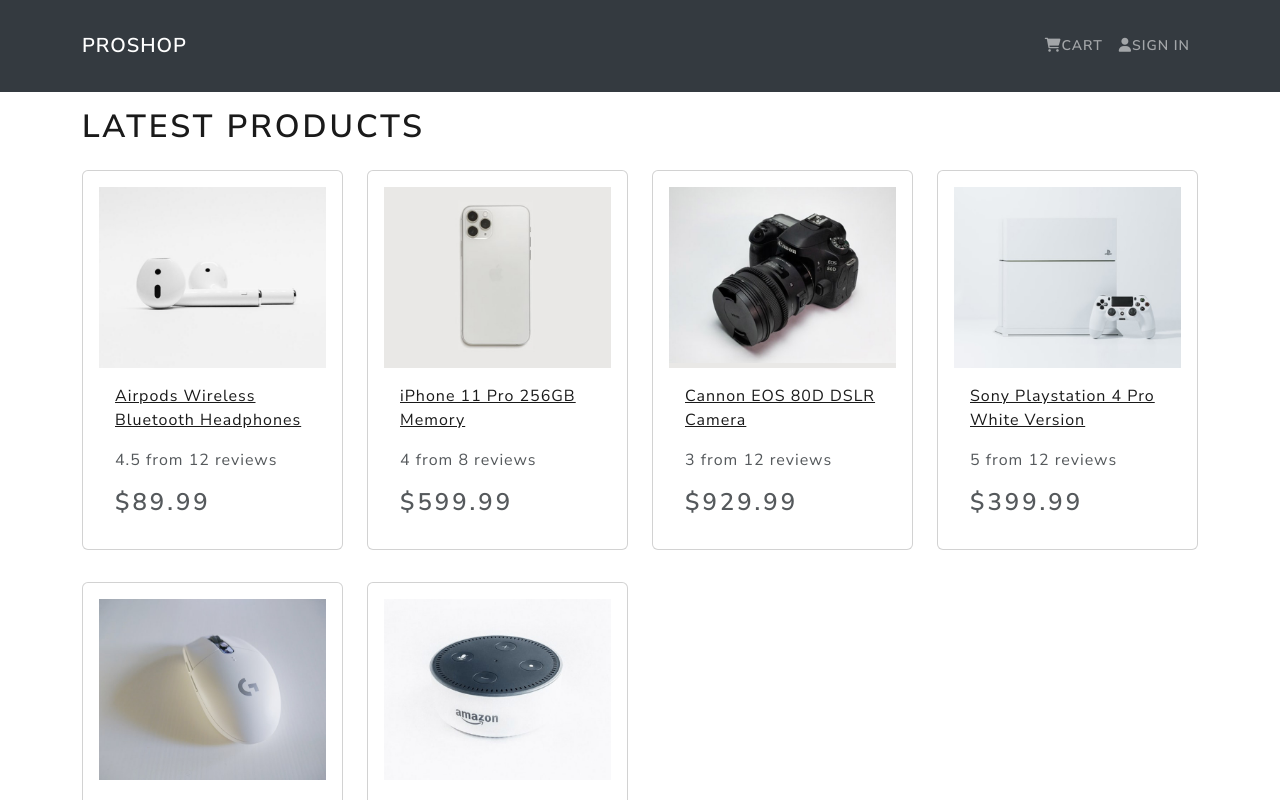
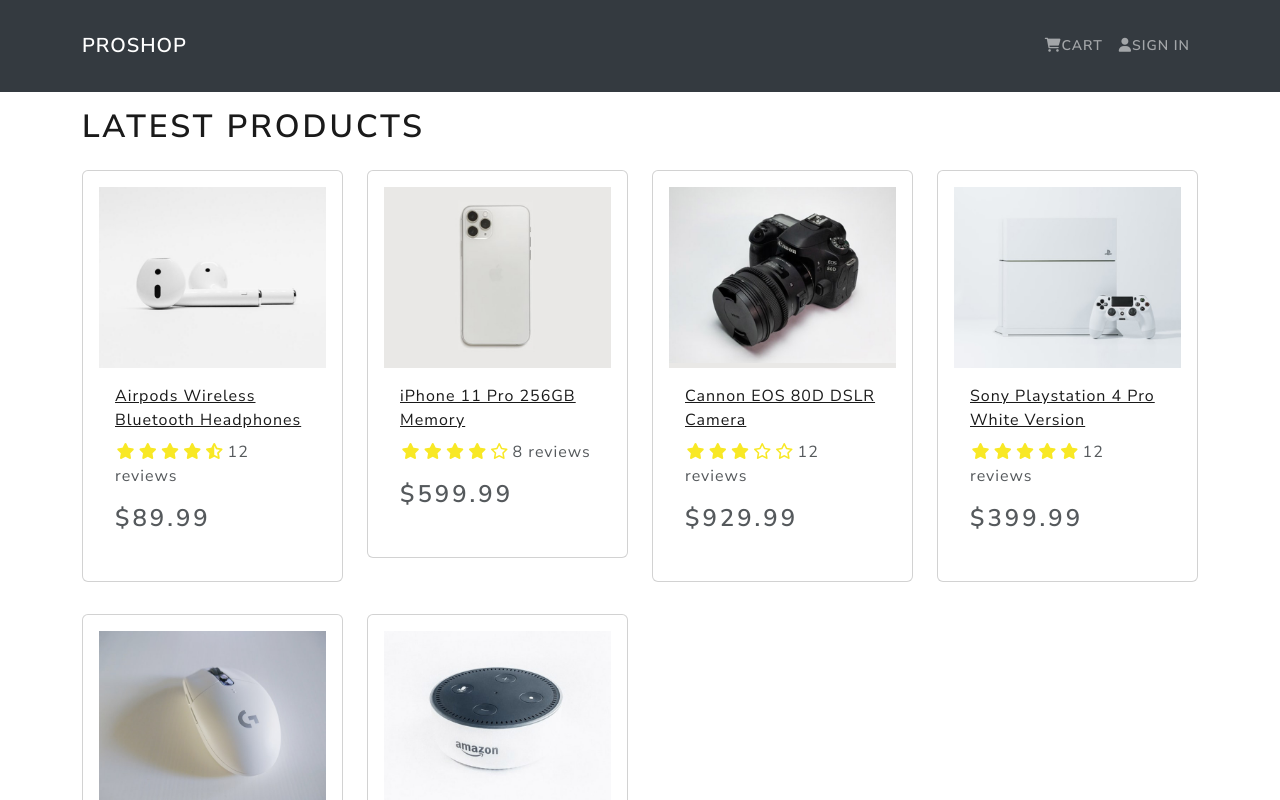
Before and after one commit to edersonjseder/proshop, a React (Create React App) app in the folder frontend/: page / in a window 1280 px wide. Shown: the top 800 px of the page. Built offline with nearby package versions, Linux system fonts and the light colour scheme.

Commit message:
Created Rating component and added Router Dom Link to the href tags

```diff
--- a/frontend/package.json
+++ b/frontend/package.json
@@ -10,6 +10,8 @@
     "react": "^18.2.0",
     "react-bootstrap": "^2.5.0",
     "react-dom": "^18.2.0",
+    "react-router-bootstrap": "^0.26.2",
+    "react-router-dom": "^6.4.1",
     "react-scripts": "5.0.1",
     "web-vitals": "^2.1.4"
   },
--- a/frontend/src/App.js
+++ b/frontend/src/App.js
@@ -1,19 +1,25 @@
+import React from "react";
+import { BrowserRouter as Router, Routes, Route } from "react-router-dom";
 import Footer from "./components/Footer";
 import Header from "./components/Header";
 import HomeScreen from "./screens/HomeScreen";
+import ProductScreen from "./screens/ProductScreen";
 import { Container } from "react-bootstrap";
 
 const App = () => {
   return (
-    <>
+    <Router>
       <Header />
       <main className="py-3">
         <Container>
-          <HomeScreen />
+          <Routes>
+            <Route path="/" element={<HomeScreen />} exact />
+            <Route path="/product/:id" element={<ProductScreen />} />
+          </Routes>
         </Container>
       </main>
       <Footer />
-    </>
+    </Router>
   );
 };
 
--- a/frontend/src/components/Header.js
+++ b/frontend/src/components/Header.js
@@ -1,4 +1,5 @@
 import React from "react";
+import { LinkContainer } from "react-router-bootstrap";
 import { Navbar, Nav, Container } from "react-bootstrap";
 
 const Header = () => {
@@ -6,16 +7,22 @@ const Header = () => {
     <header>
       <Navbar bg="dark" variant="dark" expand="lg" collapseOnSelect>
         <Container>
-          <Navbar.Brand href="/">ProShop</Navbar.Brand>
+          <LinkContainer to="/">
+            <Navbar.Brand>ProShop</Navbar.Brand>
+          </LinkContainer>
           <Navbar.Toggle aria-controls="basic-navbar-nav" />
           <Navbar.Collapse id="basic-navbar-nav">
             <Nav className="ms-auto">
-              <Nav.Link href="/cart">
-                <i className="fas fa-shopping-cart"></i>Cart
-              </Nav.Link>
-              <Nav.Link href="/login">
-                <i className="fas fa-user"></i>Sign In
-              </Nav.Link>
+              <LinkContainer to="/cart">
+                <Nav.Link>
+                  <i className="fas fa-shopping-cart"></i>Cart
+                </Nav.Link>
+              </LinkContainer>
+              <LinkContainer to="/login">
+                <Nav.Link>
+                  <i className="fas fa-user"></i>Sign In
+                </Nav.Link>
+              </LinkContainer>
             </Nav>
           </Navbar.Collapse>
         </Container>
--- a/frontend/src/components/Product.js
+++ b/frontend/src/components/Product.js
@@ -1,23 +1,26 @@
 import React from "react";
 import { Card } from "react-bootstrap";
+import { Link } from "react-router-dom";
+import Rating from "./Rating";
 
 const Product = ({ product }) => {
   return (
     <Card className="my-3 p-3 rounded">
-      <a href={`/product/${product._id}`}>
+      <Link to={`/product/${product._id}`}>
         <Card.Img src={product.image} variant="top" />
-      </a>
+      </Link>
       <Card.Body>
-        <a href={`/product/${product._id}`}>
+        <Link to={`/product/${product._id}`}>
           <Card.Title as="div">
             <strong>{product.name}</strong>
           </Card.Title>
-        </a>
+        </Link>
 
         <Card.Text as="div">
-          <div className="my-3">
-            {product.rating} from {product.numReviews} reviews
-          </div>
+          <Rating
+            value={product.rating}
+            text={`${product.numReviews} reviews`}
+          />
         </Card.Text>
 
         <Card.Text as="h3">${product.price}</Card.Text>
--- /dev/null
+++ b/frontend/src/components/Rating.js
@@ -0,0 +1,82 @@
+import React from "react";
+import PropTypes from "prop-types";
+
+const Rating = ({ value, text, color }) => {
+  return (
+    <div className="rating">
+      <span>
+        <i
+          style={{ color }}
+          className={
+            value >= 1
+              ? "fas fa-star"
+              : value >= 0.5
+              ? "fas fa-star-half-alt"
+              : "far fa-star"
+          }
+        ></i>
+      </span>
+      <span>
+        <i
+          style={{ color }}
+          className={
+            value >= 2
+              ? "fas fa-star"
+              : value >= 1.5
+              ? "fas fa-star-half-alt"
+              : "far fa-star"
+          }
+        ></i>
+      </span>
+      <span>
+        <i
+          style={{ color }}
+          className={
+            value >= 3
+              ? "fas fa-star"
+              : value >= 2.5
+              ? "fas fa-star-half-alt"
+              : "far fa-star"
+          }
+        ></i>
+      </span>
+      <span>
+        <i
+          style={{ color }}
+          className={
+            value >= 4
+              ? "fas fa-star"
+              : value >= 3.5
+              ? "fas fa-star-half-alt"
+              : "far fa-star"
+          }
+        ></i>
+      </span>
+      <span>
+        <i
+          style={{ color }}
+          className={
+            value >= 5
+              ? "fas fa-star"
+              : value >= 4.5
+              ? "fas fa-star-half-alt"
+              : "far fa-star"
+          }
+        ></i>
+      </span>
+      <span>{text && text}</span>
+    </div>
+  );
+};
+
+Rating.defaultProps = {
+  color: "#f8e825",
+};
+
+Rating.propTypes = {
+  value: PropTypes.number.isRequired,
+  text: PropTypes.string.isRequired,
+  color: PropTypes.string,
+};
+
+export default Rating;
--- a/frontend/src/index.css
+++ b/frontend/src/index.css
@@ -1,3 +1,11 @@
 main {
   min-height: 80vh;
 }
+
+h3 {
+  padding: 1rem 0;
+}
+
+.rating span {
+  margin: 0.1rem
+}
--- a/frontend/src/screens/HomeScreen.js
+++ b/frontend/src/screens/HomeScreen.js
@@ -9,7 +9,7 @@ const HomeScreen = () => {
       <h1>Latest Products</h1>
       <Row>
         {products.map((product) => (
-          <Col sm={12} md={6} lg={4} xl={3}>
+          <Col key={product._id} sm={12} md={6} lg={4} xl={3}>
             <Product product={product} />
           </Col>
         ))}
--- /dev/null
+++ b/frontend/src/screens/ProductScreen.js
@@ -0,0 +1,7 @@
+import React from "react";
+
+const ProductScreen = () => {
+  return <div>Product</div>;
+};
+
+export default ProductScreen;
```
Also changed, not shown: frontend/public/manifest.json, 1 other file (tests, documents, lock files or other folders).
